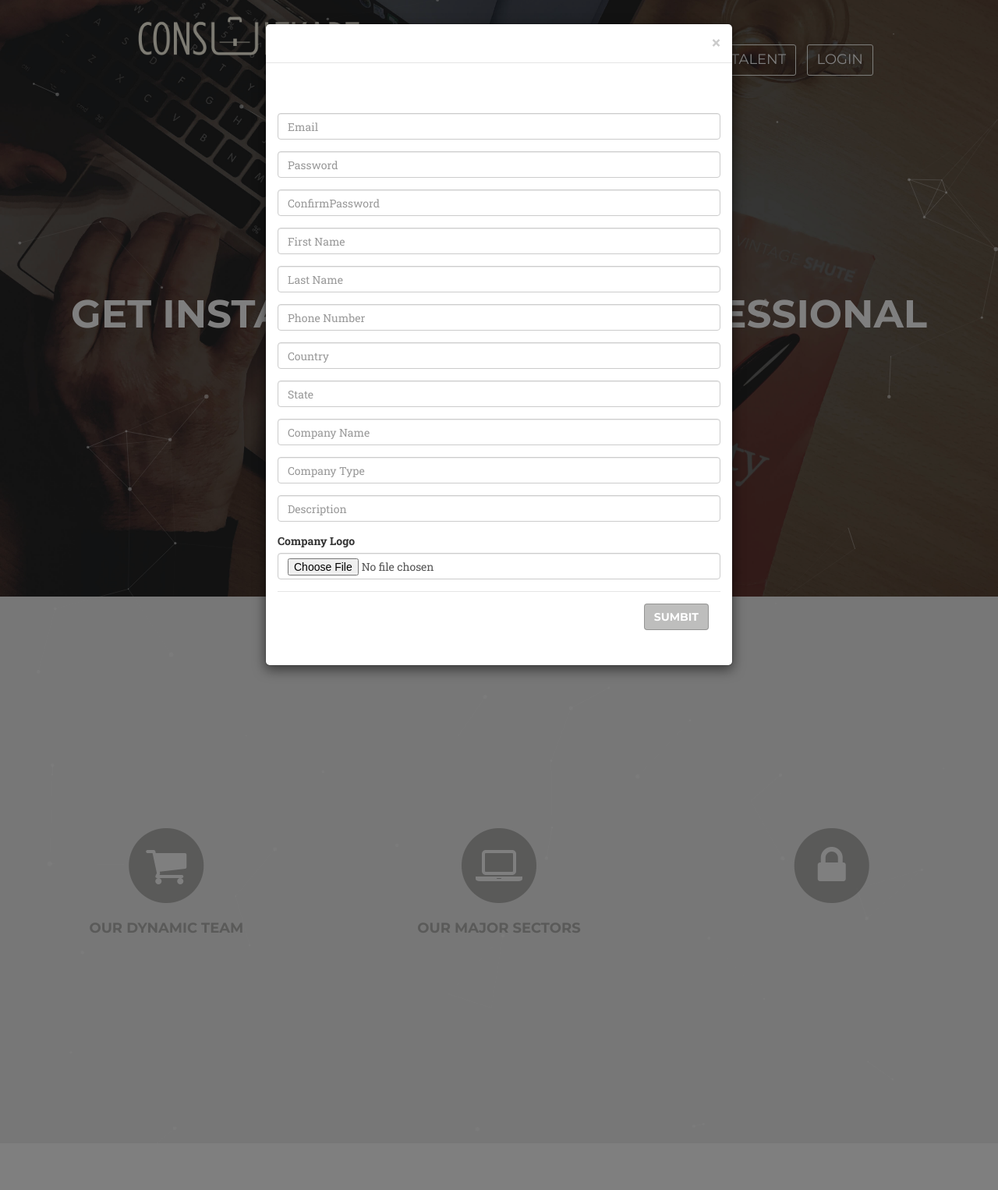
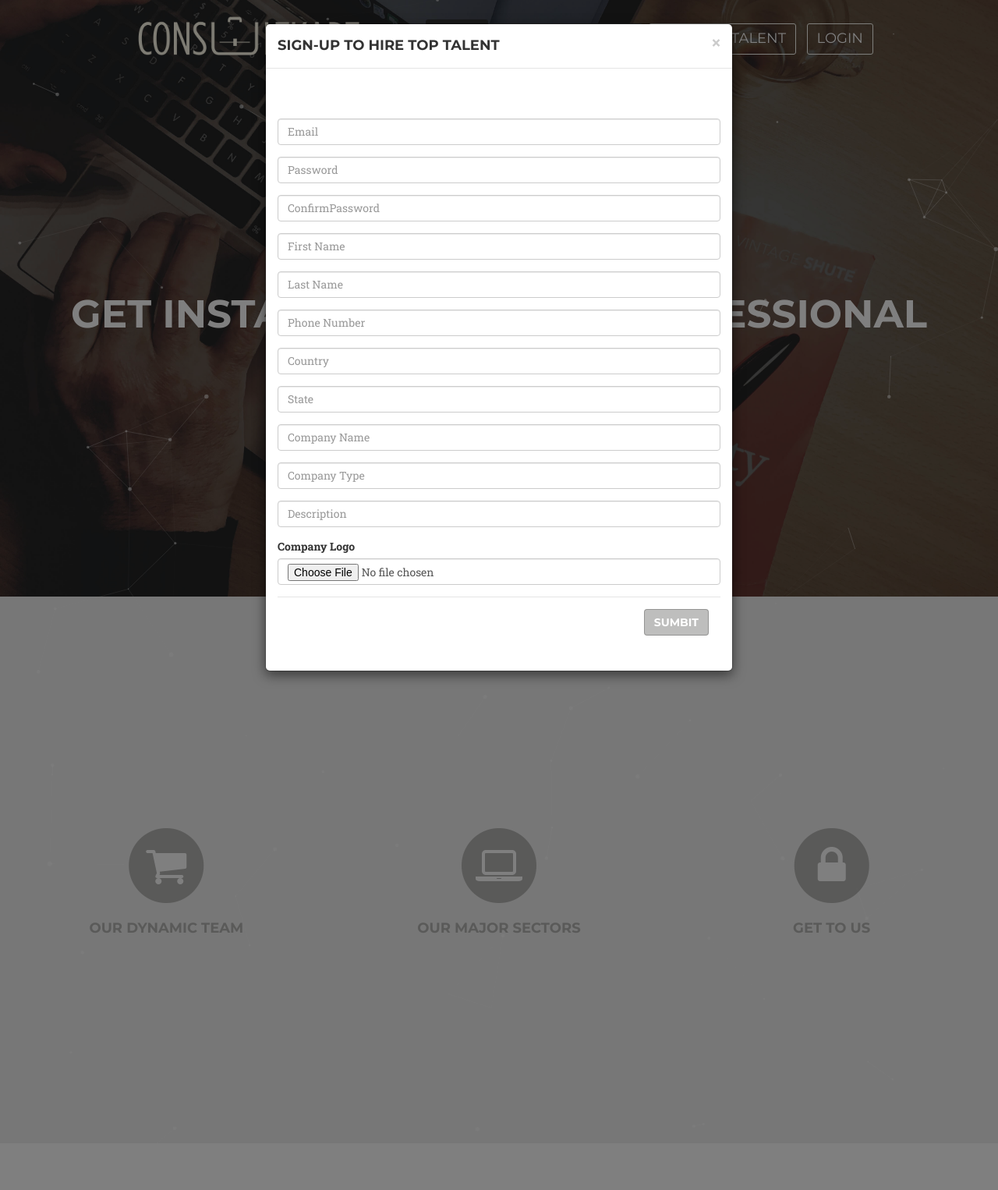
Before and after one commit to code-next/Consultkart, a Node server app: page / in a window 1280 px wide, after a click on "HIRE TOP TALENT". Shown: the whole page at 78% size. Run offline with Node 20, Linux system fonts and the light colour scheme; some libraries are stand-ins or nearby versions; some web fonts are replaced.

Commit message:
Update index.ejs
>ADDED TITLE TO HIRE TOP TALENT
>REMOVED ABOUT SEC
>ADDED LINK TO CONTACT IN MENU
>REMOVED LINK TO CONTACT FROM NAV BAR

```diff
--- a/views/index.ejs
+++ b/views/index.ejs
@@ -9,7 +9,7 @@
     <meta name="description" content="">
     <meta name="author" content="">
 
-    <title>CONSULT KART</title>
+    <title>CONSULTKART</title>
 
     <!-- Bootstrap Core CSS -->
     <link href="vendor/bootstrap/css/bootstrap.min.css" rel="stylesheet">
@@ -76,9 +76,9 @@
                 <!--li>
                     <a class="page-scroll" href="">FAQ</a>
                 </li-->
-                <li>
+                <!--li>
                     <a class="page-scroll" href="#contact">Contact</a>
-                </li>
+                </li-->
                 <li>
                     <button type="submit" class="page-scroll btn btn-lll" data-toggle="modal" data-target="#myModal"> Be
                         a Consultant
@@ -145,7 +145,9 @@
                         <i class="fa fa-circle fa-stack-2x text-primary"></i>
                         <i class="fa fa-lock fa-stack-1x fa-inverse"></i>
                     </span>
-
+                <a href=#contact>
+                    <h4 class="service-heading">GET TO US</h4>
+                </a>
 
             </div>
         </div>
@@ -653,7 +655,7 @@
         <div class="modal-content">
             <div class="modal-header">
                 <button type="button" class="close" data-dismiss="modal">&times;</button>
-                <h4 class="modal-title"></h4>
+                <h4 class="modal-title">SIGN-UP TO HIRE TOP TALENT</h4>
             </div>
             <div class="modal-body">
                 <div class="row">
```
